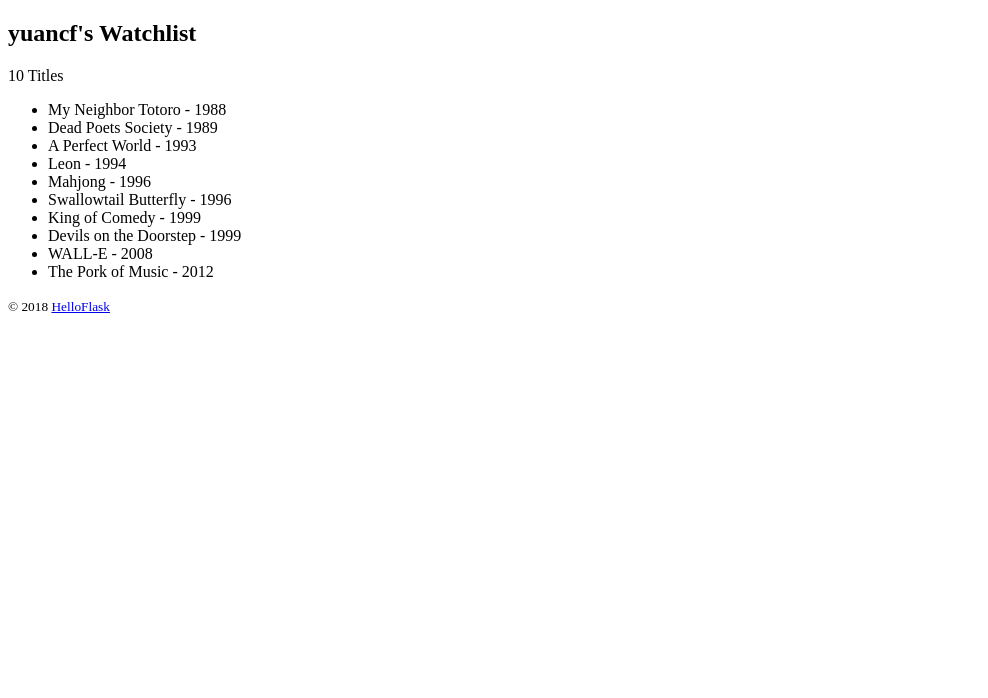
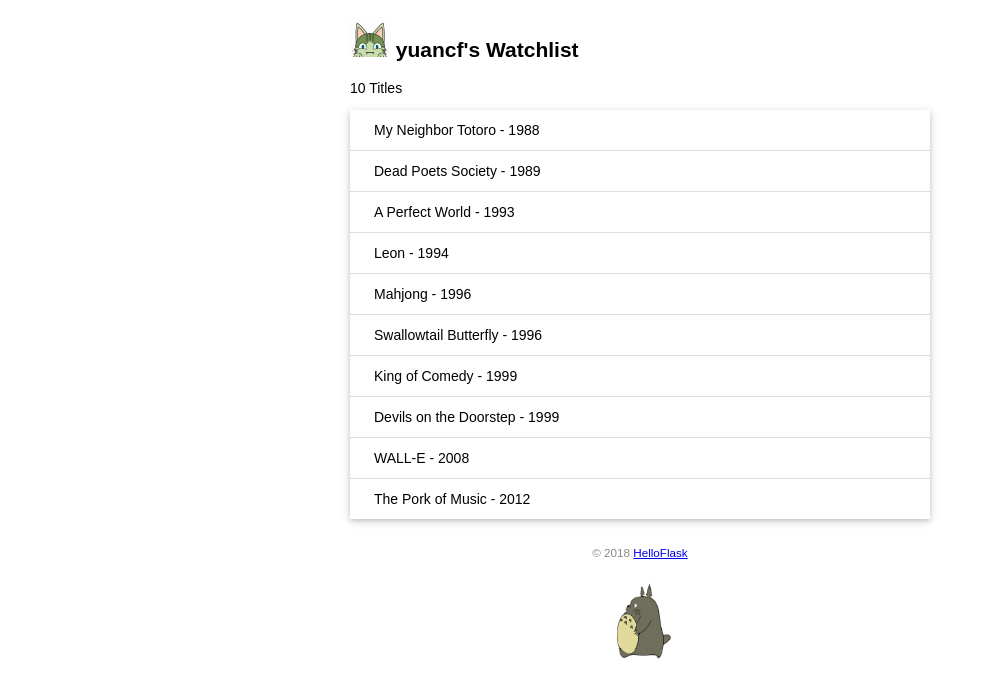
Before and after one commit to yuancf/watchlist, a Flask app: page / in a window 1280 px wide. Shown: the top 698 px of the page, without its empty margins (0-988 px from the left). Run offline with Flask 3, Linux system fonts and the light colour scheme.

Commit message:
Add static files

```diff
--- /dev/null
+++ b/static/style.css
@@ -0,0 +1,48 @@
+/* 页面整体 */
+body {
+    margin: auto;
+    max-width: 580px;
+    font-size: 14px;
+    font-family: Arial, Helvetica, sans-serif;
+}
+
+/* 页脚 */
+footer {
+    color: #888;
+    margin-top: 15px;
+    text-align: center;
+    padding: 10px;
+}
+
+/* 头像 */
+.avatar {
+    width: 40px;
+}
+
+/* 电影列表 */
+.movie-list {
+    list-style-type: none;
+    padding: 0;
+    margin-bottom: 10px;
+    box-shadow: 0 2px 5px 0 rgba(0, 0, 0, 0.16), 0 2px 10px 0 rgba(0, 0, 0, 0.12);
+}
+
+.movie-list li {
+    padding: 12px 24px;
+    border-bottom: 1px solid #ddd;
+}
+
+.movie-list li:last-child {
+    border-bottom:none;
+}
+
+.movie-list li:hover {
+    background-color: #f8f9fa;
+}
+
+/* 龙猫图片 */
+.totoro {
+    display: block;
+    margin: 0 auto;
+    height: 100px;
+}
--- a/templates/index.html
+++ b/templates/index.html
@@ -3,12 +3,16 @@
 <head>
 	<meta charset="utf-8">
 	<title>{{ name }}'s Watchlist</title>
+	<link rel="stylesheet" href="{{ url_for('static', filename='style.css') }}" type="text/css">
 </head>
 <body>
-	<h2>{{ name }}'s Watchlist</h2>
+	<h2>
+		<img src="{{ url_for('static', filename='images/avatar.png') }}" alt="Avatar" class="avatar">
+		{{ name }}'s Watchlist
+	</h2>
 	{# 使用 lenght 过滤器获取 movies 变量的长度 #}
 	<p>{{ movies|length }} Titles</p>
-	<ul>
+	<ul class="movie-list">
 		{% for movie in movies %}	{# 迭代 movies 变量 #}
 		<li>{{ movie.title }} - {{ movie.year }}</li>	{# 等同于 movie['title'] #}
 		{% endfor %}	{# 使用 endfor 标签结束 for 语句 #}
@@ -16,5 +20,6 @@
 	<footer>
 		<small>&copy; 2018 <a href="http://helloflask.com/book/3">HelloFlask</a></small>
 	</footer>
+	<img alt="Walking Totoro" class="totoro" src="{{ url_for('static', filename='images/totoro.gif') }}">
 </body>
 </html>
```
Also changed, not shown: static/images/avatar.png (added), static/images/totoro.gif (added).
